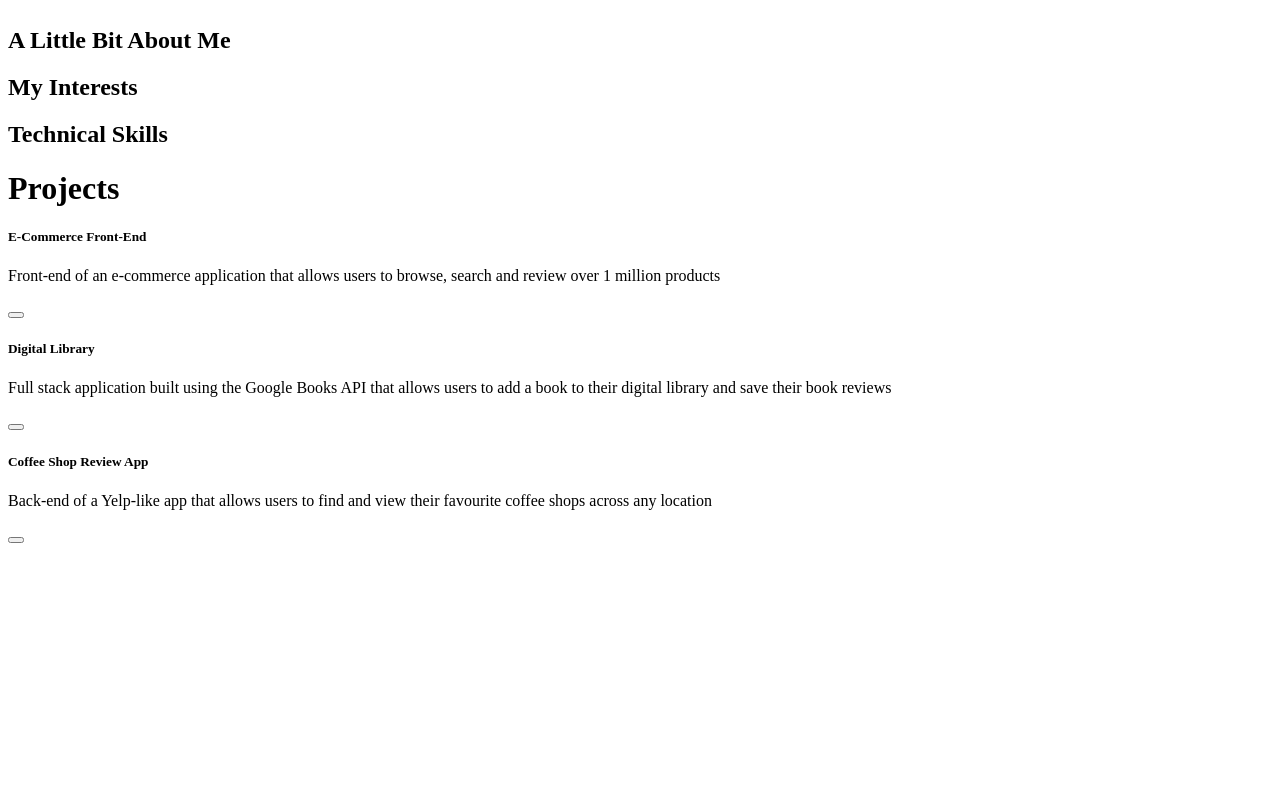
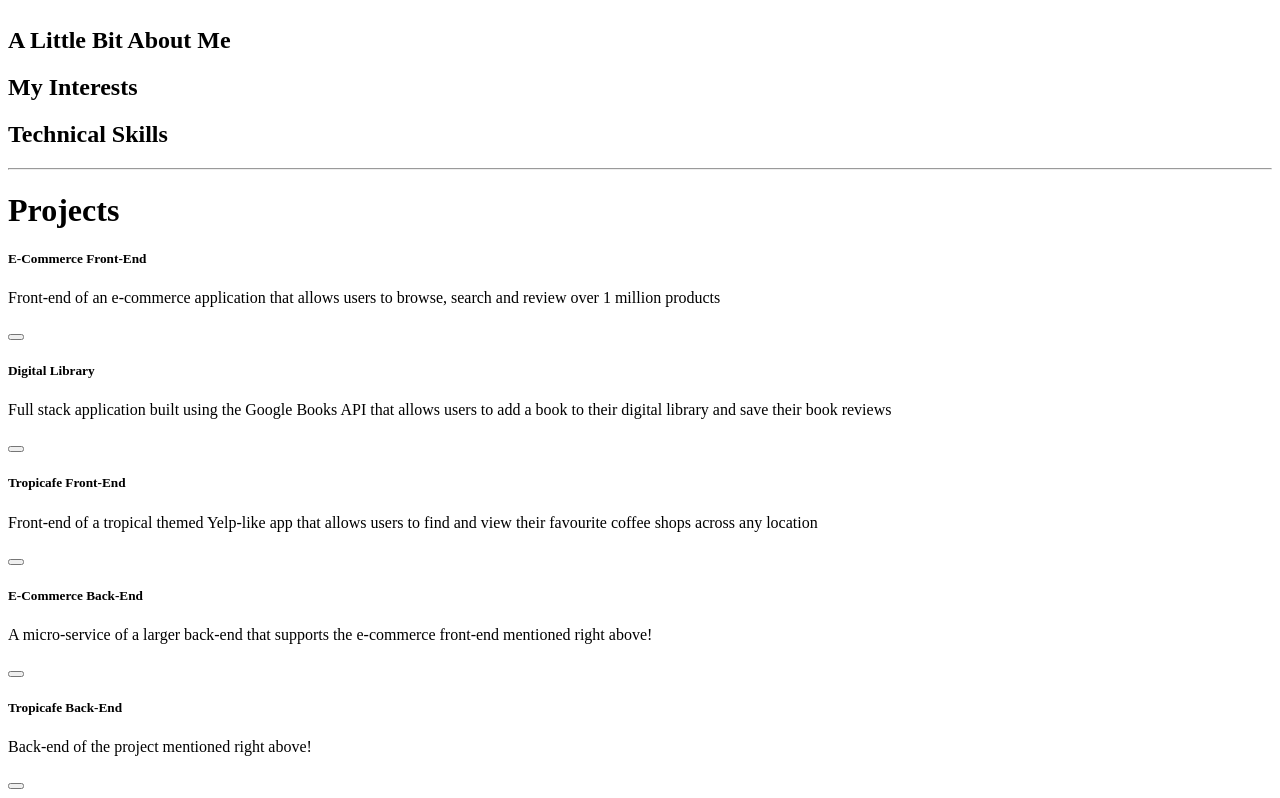
Before and after one commit to neildudani/me, a React app: page / in a window 1280 px wide. Shown: the part 591-1389 px from the top of the page. Before the commit the page ends 1143 px from the top, so only its background shows below. Built offline with nearby package versions, Linux system fonts and the light colour scheme; the HTML template or start-up script is replaced by a standard one.

Commit message:
next set of edits to portfolio page

```diff
--- a/client/src/App.jsx
+++ b/client/src/App.jsx
@@ -3,6 +3,7 @@ import ReactDOM from 'react-dom';
 import Navbar from './components/Navbar.jsx';
 import BannerArea from './components/BannerArea.jsx';
 import About from './components/About.jsx';
+import Separator from './components/Separator.jsx';
 import Projects from './components/Projects.jsx';
 
 const App = () => {
@@ -12,6 +13,7 @@ const App = () => {
       <Navbar />
       <BannerArea />
       <About />
+      <Separator />
       <Projects />
     </div>
   )
--- a/client/src/components/About.jsx
+++ b/client/src/components/About.jsx
@@ -26,7 +26,7 @@ const About = () => {
         <i class="fas fa-user fa-2x question-icon"></i>
         <h2 class="about-question-title who-am-i">A Little Bit About Me</h2>
       </div>
-      {whoAmI && <p class="about-content">I was born and raised in Ottawa, Canada and am currently pursuing my MBA from the Kellogg School of Management in Evanston, Illinois, where I am hoping to transition to a career in product management.
+      {whoAmI && <p class="about-content">I was born and raised in Ottawa, Canada, and am currently pursuing my MBA from the Kellogg School of Management in Evanston, Illinois, where I am hoping to transition to a career in product management.
       </p>}
       {whoAmI && <p class="about-content">Prior to moving to the United States, I completed my undergraduate Commerce degree from the Smith School of Business at Queen's University and spent time in Toronto working in management consulting and data analytics at <a href="https://www.level5strategy.com/">Level5 Strategy</a> and Capital One, respectively.
       </p>}
--- a/client/src/components/Navbar.jsx
+++ b/client/src/components/Navbar.jsx
@@ -24,7 +24,7 @@ const Navbar = () => {
   return (
     <div class="header_area">
       <div class="main-menu">
-        <nav class="navbar navbar-expand-lg navbar-light bg-light">
+        <nav class="navbar navbar-expand-lg navbar-light">
           <a class="navbar-brand" href="#"></a>
           <button class="navbar-toggler" type="button" data-toggle="collapse" data-target="#navbarSupportedContent" aria-controls="navbarSupportedContent" aria-expanded="false" aria-label="Toggle navigation">
             <span class="navbar-toggler-icon"></span>
--- a/client/src/components/Projects.jsx
+++ b/client/src/components/Projects.jsx
@@ -8,7 +8,7 @@ const Projects = () => {
       <h1 class="section-header">Projects</h1>
       <div class="row d-flex justify-content-around">
         <div class="col-sm-4">
-          <div class="card first-card">
+          <div class="card">
             <div class="card-body">
               <h5 class="card-title">E-Commerce Front-End</h5>
               <p class="card-text">Front-end of an e-commerce application that allows users to browse, search and review over 1 million products</p>
@@ -19,7 +19,7 @@ const Projects = () => {
           </div>
         </div>
         <div class="col-sm-4">
-          <div class="card second-card">
+          <div class="card">
             <div class="card-body">
               <h5 class="card-title">Digital Library</h5>
               <p class="card-text">Full stack application built using the Google Books API that allows users to add a book to their digital library and save their book reviews</p>
@@ -30,10 +30,34 @@ const Projects = () => {
           </div>
         </div>
         <div class="col-sm-4">
-          <div class="card third-card">
+          <div class="card">
             <div class="card-body">
-              <h5 class="card-title">Coffee Shop Review App</h5>
-              <p class="card-text">Back-end of a Yelp-like app that allows users to find and view their favourite coffee shops across any location</p>
+              <h5 class="card-title">Tropicafe Front-End</h5>
+              <p class="card-text">Front-end of a tropical themed Yelp-like app that allows users to find and view their favourite coffee shops across any location</p>
+              <button type="button" class="btn button github-mini" onClick={()=> window.open('https://github.com/HR-Tiger/tropicafe-frontend', '_blank')}>
+                  <i class="fab fa-github"></i>
+              </button>
+            </div>
+          </div>
+        </div>
+      </div>
+      <div class="row d-flex justify-content-around">
+        <div class="col-sm-4">
+          <div class="card">
+            <div class="card-body">
+              <h5 class="card-title">E-Commerce Back-End</h5>
+              <p class="card-text">A micro-service of a larger back-end that supports the e-commerce front-end mentioned right above!</p>
+              <button type="button" class="btn button github-mini" onClick={()=> window.open('https://github.com/Trendz-eCommerce/Trendz', '_blank')}>
+                  <i class="fab fa-github"></i>
+              </button>
+            </div>
+          </div>
+        </div>
+        <div class="col-sm-4">
+          <div class="card">
+            <div class="card-body">
+            <h5 class="card-title">Tropicafe Back-End</h5>
+              <p class="card-text">Back-end of the project mentioned right above!</p>
               <button type="button" class="btn button github-mini" onClick={()=> window.open('https://github.com/HR-Tiger/Backend', '_blank')}>
                   <i class="fab fa-github"></i>
               </button>
--- /dev/null
+++ b/client/src/components/Separator.jsx
@@ -0,0 +1,14 @@
+import React, { useState, useEffect } from 'react';
+import ReactDOM from 'react-dom';
+
+const Separator = () => {
+
+  return (
+  <section class="separator">
+    <hr class="dots"></hr>
+  </section>
+  )
+
+};
+
+export default Separator;
```
Also changed, not shown: 2 other files (tests, documents, lock files or other folders).
